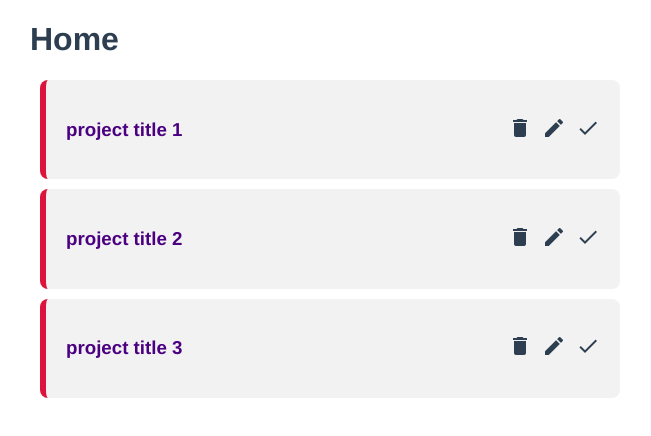
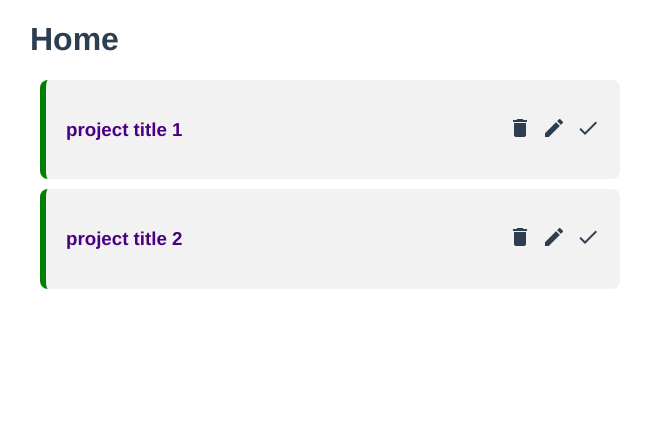
Before and after one commit to yeyintthu01/Project-Planner, a Vue app: page / in a window 1280 px wide. Shown: the top 436 px of the page, without its empty margins (310-961 px from the left). Built offline with nearby package versions, Linux system fonts and the light colour scheme; data requests are answered from the project's data file.

Commit message:
complete feature at local and server

```diff
--- a/database/db.json
+++ b/database/db.json
@@ -1,19 +1,16 @@
 {
-    "projects":[
-        {
-            "id":1,
-            "title":"project title 1",
-            "detail":"project detail 1"
-        },
-        {
-            "id":2,
-            "title":"project title 2",
-            "detail":"project detail 2"
-        },
-        {
-            "id":3,
-            "title":"project title 3",
-            "detail":"project detail 3"
-        }
-    ]
+  "projects": [
+    {
+      "id": "1",
+      "title": "project title 1",
+      "detail": "project detail 1",
+      "complete": true
+    },
+    {
+      "id": "2",
+      "title": "project title 2",
+      "detail": "project detail 2",
+      "complete": true
+    }
+  ]
 }
--- a/src/components/SingleProject.vue
+++ b/src/components/SingleProject.vue
@@ -1,17 +1,16 @@
 <template>
-    <div class="project">
+    <div class="project" :class="{complete:project.complete}">
         <div class="flexing">
             <div>
                 <h3 @click="showDetail=!showDetail">{{project.title}}</h3>
             </div>
             <div>
-                <span class="material-icons">delete</span>
+                <span class="material-icons" @click="deleteProject">delete</span>
                 <span class="material-icons">edit</span>
-                <span class="material-icons">done</span>
+                <span class="material-icons" @click="updateProject">done</span>
             </div>
         </div>
         <p v-if="showDetail">{{project.detail}}</p>
-
     </div>
 </template>
 
@@ -20,7 +19,38 @@ export default {
     props:['project'],
     data(){
         return{
-            showDetail: false
+            showDetail: false,
+            api:'http://localhost:3000/projects/'
+        }
+    },
+    methods: {
+        deleteProject(){
+             let deleteRoute=this.api+this.project.id;
+             fetch(deleteRoute,{method:"DELETE"})
+             .then(()=>{
+                this.$emit("delete",this.project.id)
+             })
+             .catch((err)=>{
+                console.log(err)
+             })
+        },
+        updateProject(){
+            let updateCompleteRoute=this.api+this.project.id;
+            fetch(updateCompleteRoute,{
+                method:"PATCH",
+                headers:{
+                    "Content-type":"application/json"
+                },
+                body:JSON.stringify({
+                    complete:!this.project.complete
+                })
+            })
+            .then(()=>{
+                this.$emit("complete",this.project.id)
+            })
+            .catch((err)=>{
+                console.log(err)
+            })
         }
     }
 }
@@ -50,4 +80,7 @@ export default {
         cursor: pointer;
         color: #777;
     }
+    .complete {
+        border-left-color: green;
+    }
 </style>
--- a/src/views/HomeView.vue
+++ b/src/views/HomeView.vue
@@ -2,14 +2,12 @@
     <h1>Home</h1>
     <div v-if="projects">
       <div v-for="project in projects" :key="project.id">
-        <SingleProject :project="project"></SingleProject>
-    </div>
+        <SingleProject :project="project" @delete="deleteProject" @complete="completeProject"></SingleProject>
+      </div>
     </div>
 </template>
 
 <script>
-
-
 import SingleProject from '../components/SingleProject'
 export default {
   name: 'HomeView',
@@ -20,6 +18,19 @@ export default {
     return{
         projects:[]
     }
+  },
+  methods: {
+      deleteProject(id){
+        this.projects=this.projects.filter(project=>{
+          return project.id != id;
+        })
+    },
+      completeProject(id){
+          let findProject=this.projects.find(project=>{
+            return project.id === id;
+          })
+          findProject.complete= !findProject.complete
+      }
   },
   mounted(){
       fetch('http://localhost:3000/projects')
```
